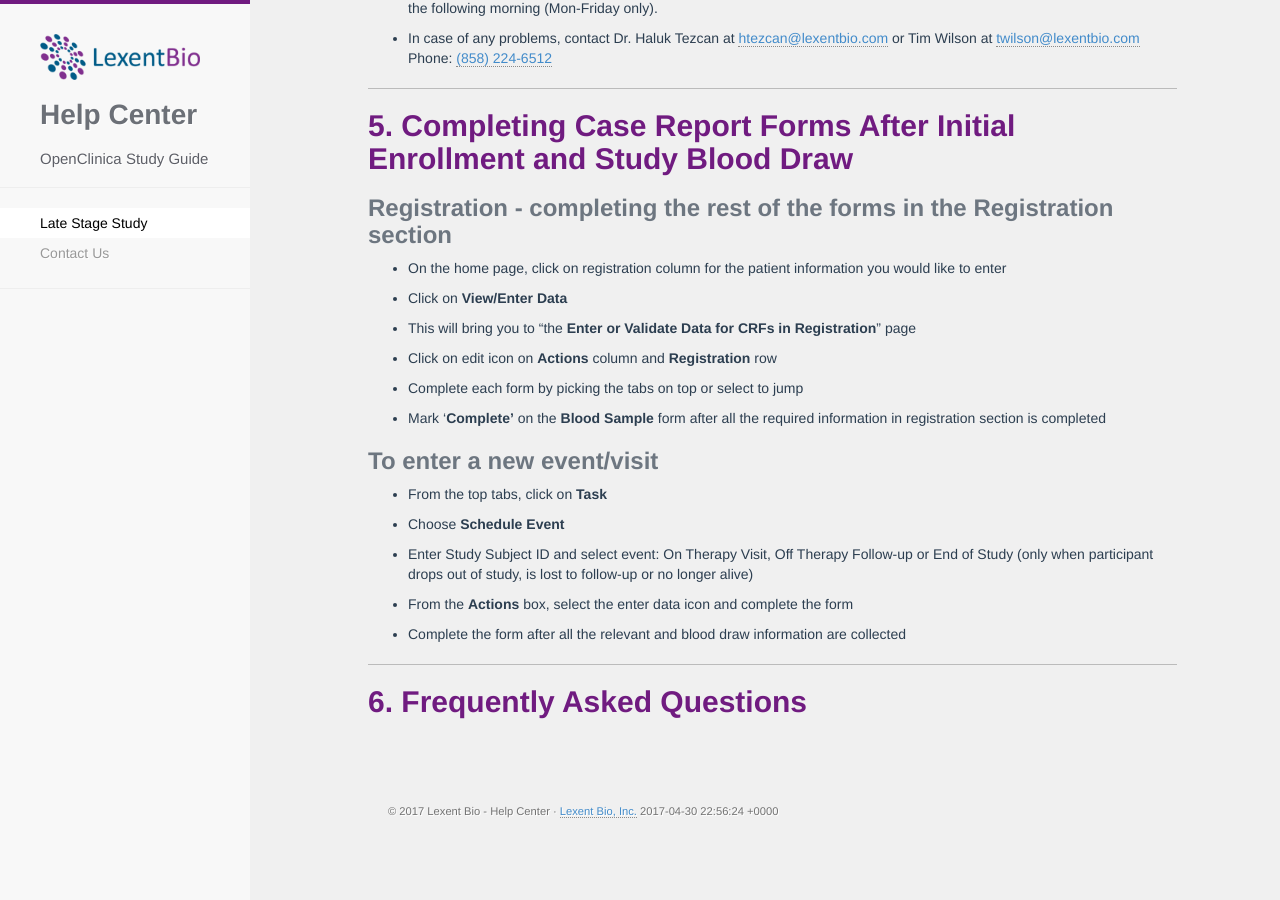
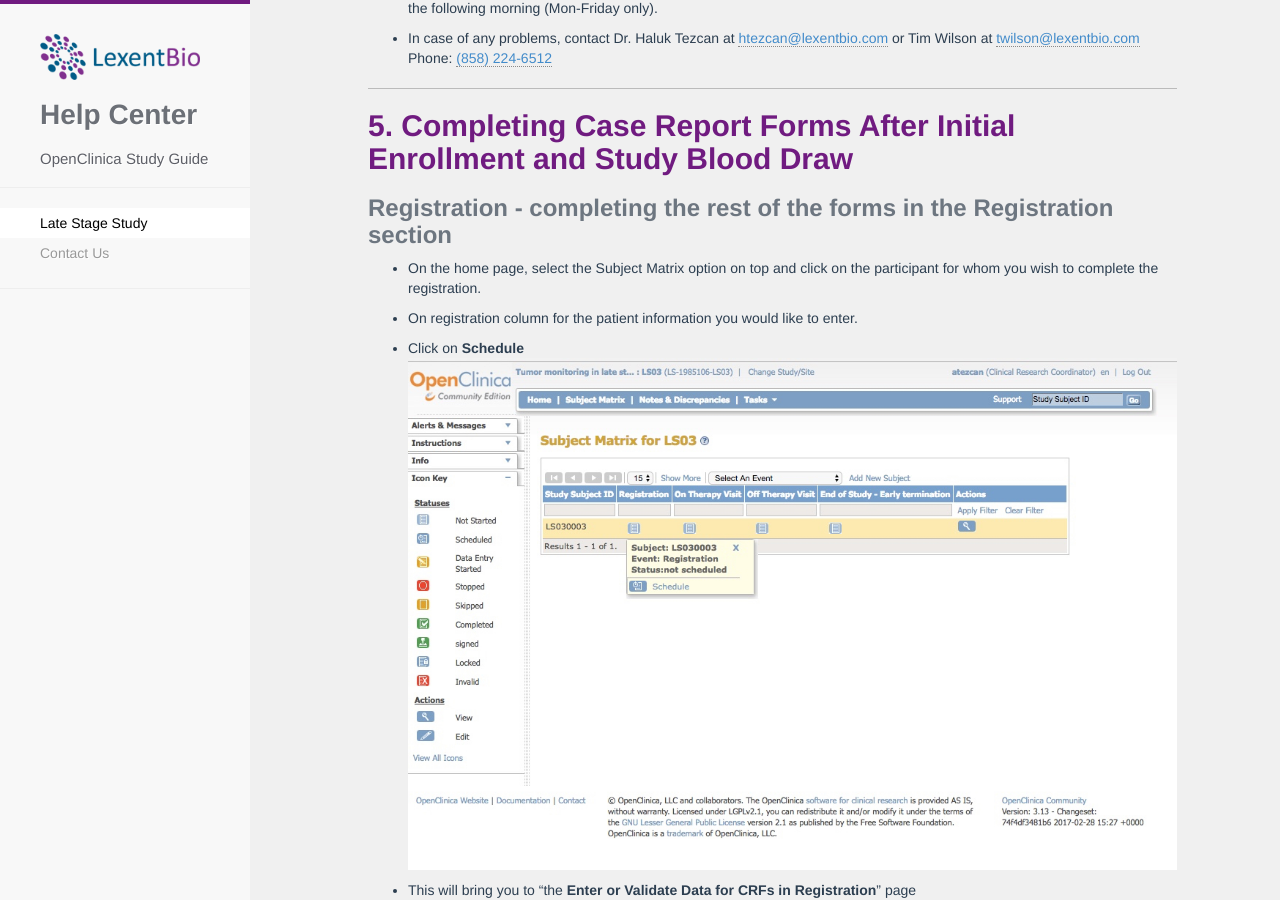
Before and after one commit to lexentbio/openclinica-docs, a Jekyll site: the page built from index.md, in a window 1280 px wide and 900 px high, scrolled down 3362 px. Built offline with Jekyll 4.4.1, drawn with Linux system fonts in a browser that asks for light colours; nearby versions of some CDN libraries; before the commit the page ends 4186 px from its top, so only the background shows below that.

Commit message:
Updated Completing Case Report Forms

```diff
--- a/_late_stage_study_steps/completing-case-report-forms.markdown
+++ b/_late_stage_study_steps/completing-case-report-forms.markdown
@@ -6,9 +6,11 @@ position: 4
 
 ### Registration - completing the rest of the forms in the Registration section
 
-* On the home page, click on registration column for the patient information you would like to enter
+* On the home page, select the Subject Matrix option on top and click on the participant for whom you wish to complete the registration.
 
-* Click on **View/Enter Data**
+* On registration column for the patient information you would like to enter.
+
+* Click on **Schedule**![select reg - 1.jpg](/uploads/select%20reg%20-%201.jpg)
 
 * This will bring you to “the **Enter or Validate Data for CRFs in Registration**” page
 
```
